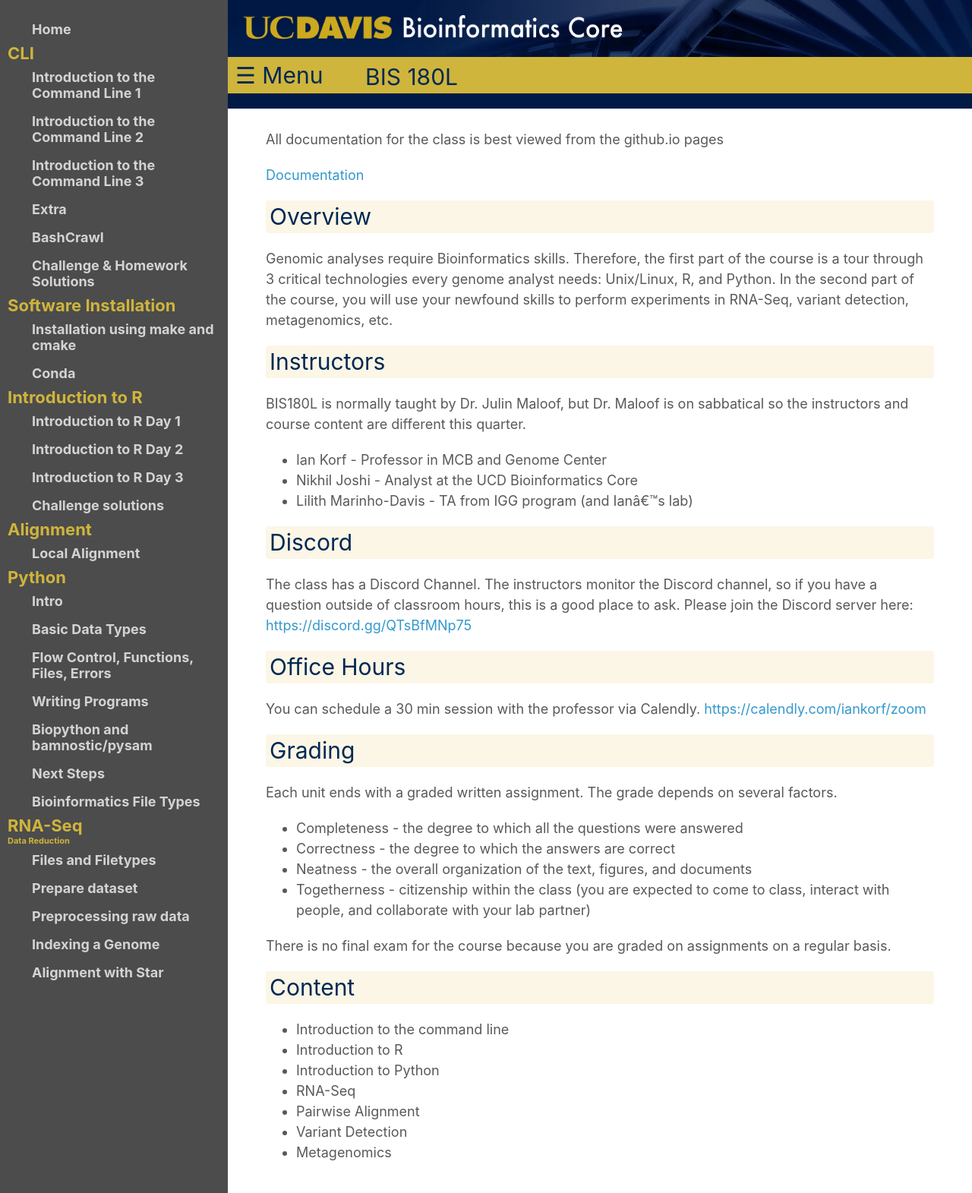
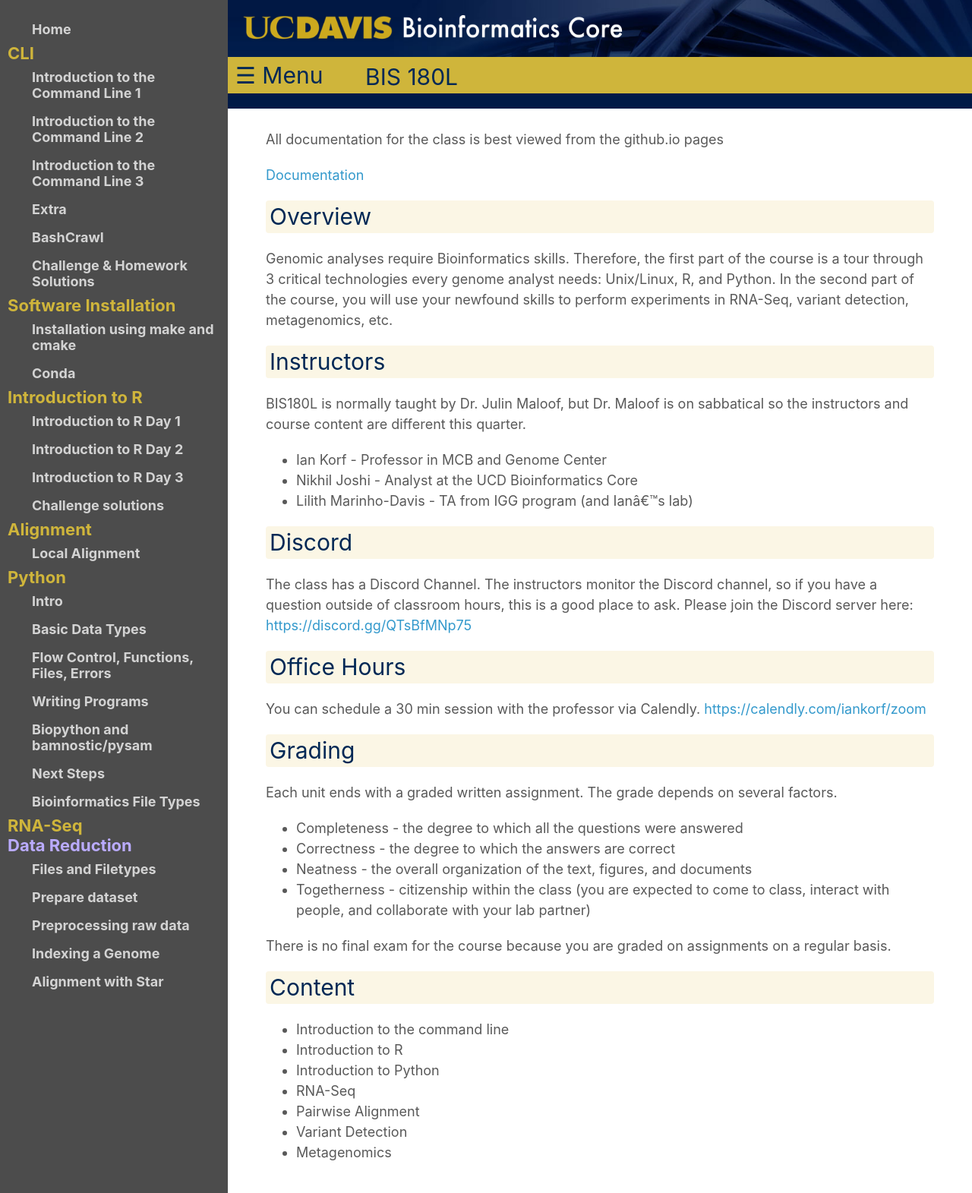
Before and after one commit to ucdavis-bioinformatics-training/2025-Spring-BIS180L, a Jekyll site: the page built from index.md, in a window 1280 px wide. Shown: the whole page at 76% size. Built offline with Jekyll 4.4.1, drawn with Linux system fonts in a browser that asks for light colours.

```diff
--- a/_layouts/default.html
+++ b/_layouts/default.html
@@ -63,7 +63,7 @@
                 {% endif %}
 
                 {% if nav.subheading %}
-                  <tr><th style="font-size:11px; color:#CFB53B">{{ nav.subheading }}</th></tr>
+                  <tr><th style="font-size:22px; color:#BAABFF">{{ nav.subheading }}</th></tr>
                   {% continue %}
                 {% endif %}
 
```
